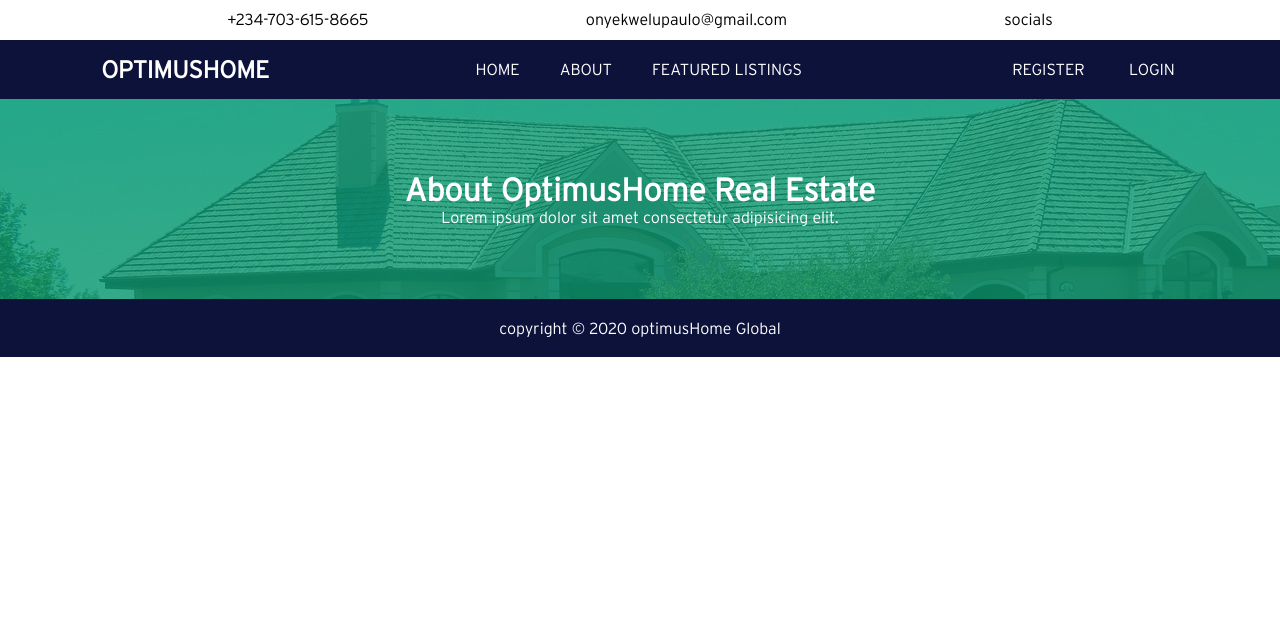
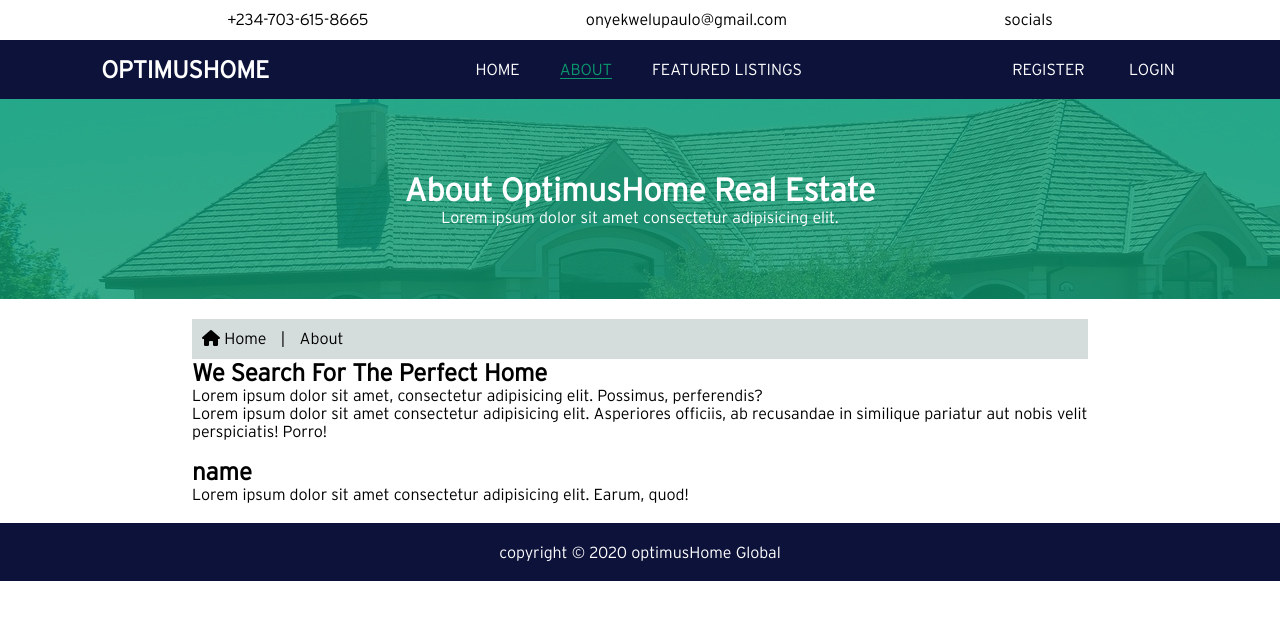
Before and after one commit to silanka007/optimushome, a Django app: page /about/ in a window 1280 px wide. Shown: the top 620 px of the page. Run offline with Django 3.2, Linux system fonts and the light colour scheme; some libraries are stand-ins or nearby versions; some web fonts are replaced.

Commit message:
about heading fixed, about info section drafted and ready for styling

```diff
--- a/optimushome/static/css/styles.css
+++ b/optimushome/static/css/styles.css
@@ -242,6 +242,31 @@ body {
           justify-content: center;
 }
 
+.about-container .about-info-container {
+  margin: 2rem 0;
+  width: 100%;
+}
+
+.about-container .about-info-container .about-info {
+  width: 70%;
+  margin: 0 auto;
+}
+
+.about-container .about-info-container .about-info .breadcrumb-list {
+  background: rgba(43, 88, 78, 0.2);
+  height: 4rem;
+}
+
+.about-container .about-info-container .about-info .breadcrumb-list .breadcrumb-items {
+  display: inline-block;
+  padding: 1rem;
+}
+
+.about-container .about-info-container .about-info .breadcrumb-list .breadcrumb-items a {
+  text-decoration: none;
+  color: black;
+}
+
 .footer {
   width: 100%;
   margin-top: auto;
--- a/optimushome/static/css/styles.scss
+++ b/optimushome/static/css/styles.scss
@@ -222,6 +222,33 @@ body{
             justify-content: center;
         }
     }
+
+    .about-info-container{
+        margin: 2rem 0;
+        width: 100%;
+
+        .about-info{
+            width: 70%;
+            margin: 0 auto;
+
+            .breadcrumb-list{
+                background: rgba($color: rgba(43, 88, 78, 0), $alpha: .2);
+                height: 4rem;
+
+                .breadcrumb-items{
+                    display: inline-block;
+                    padding: 1rem;
+
+                    a{
+                        text-decoration: none;
+                        color: black;
+                    }
+
+                }
+            }
+        }
+    }
+
 }
 
 
--- a/templates/pages/about.html
+++ b/templates/pages/about.html
@@ -2,6 +2,7 @@
 
 {% block content %}
 {% load static %}
+
 <main class="about-container">
     <div class="about-heading-section">
         <img class="about-heading-image" src="{% static './img/about_heading.jpg' %}" alt="">
@@ -10,13 +11,30 @@
             <p class="about-heading-paragraph">Lorem ipsum dolor sit amet consectetur adipisicing elit.</p>
         </div>
     </div>
-    <div class="about-info">
-        <section class="about-info-item">
-            <h2 class="about-info-item-title"></h2>
-        </section>
-        <section class="about-seller-of-the-month">
-            <h2 class="about-seller-of-the-month-title"></h2>
-        </section>
+    <div class="about-info-container">
+        <div class="about-info">
+            <ul class="breadcrumb-list">
+                <li class="breadcrumb-items"><a href=""><i class="fas fa-home"></i> Home</a></li> |
+                <li class="breadcrumb-items"><a href="">About</a></li>
+            </ul>
+            <div class="about-info-section">
+                <section class="about-info-item">
+                    <h2 class="about-info-item-title">We Search For The Perfect Home</h2>
+                    <p class="about-info-item-paragraph1">Lorem ipsum dolor sit amet, consectetur adipisicing elit. Possimus, perferendis?</p>
+                    <p class="about-info-item-paragraph2">
+                        Lorem ipsum dolor sit amet consectetur adipisicing
+                        elit. Asperiores officiis, ab recusandae in similique pariatur aut nobis velit perspiciatis!
+                        Porro!
+                    </p>
+                </section>
+                <section class="about-seller-of-the-month">
+                    <img class="about-seller-of-the-month-image" src="" alt="">
+                    <h2 class="about-seller-of-the-month-title">name</h2>
+                    <p class="about-seller-of-the-month-paragraph">Lorem ipsum dolor sit amet consectetur adipisicing elit. Earum, quod!</p>
+                </section>
+            </div>
+        </div>
     </div>
 </main>
+
 {% endblock %}
--- a/templates/pages/partials/_header.html
+++ b/templates/pages/partials/_header.html
@@ -11,9 +11,21 @@
             <h1><a href="{% url 'home' %}">OPTIMUSHOME</a></h1>
         </div>
         <ul class="nav-left">
-            <li class="nav-left-item"><a href="{% url 'home' %}">home</a></li>
-            <li class="nav-left-item"><a href="{% url 'about' %}">about</a></li>
-            <li class="nav-left-item"><a href="{% url 'home' %}">featured listings</a></li>
+            <li class="nav-left-item">
+                <a href="{% url 'home' %}" {% if '/' == request.path %} style="color: rgb(11, 150, 108); border-bottom: 1px solid" {% endif %}>
+                    home
+                </a>
+            </li>
+            <li class="nav-left-item">
+                <a href="{% url 'about' %}" {% if 'about' in request.path %} style="color: rgb(11, 150, 108); border-bottom: 1px solid" {% endif %}>
+                    about
+                </a>
+            </li>
+            <li class="nav-left-item">
+                <a href="{% url 'home' %}">
+                    featured listings
+                </a>
+            </li>
         </ul>
         <ul class="nav-right">
             <li class="nav-left-item"><a href="">register</a></li>
```
Also changed, not shown: 1 other file.
